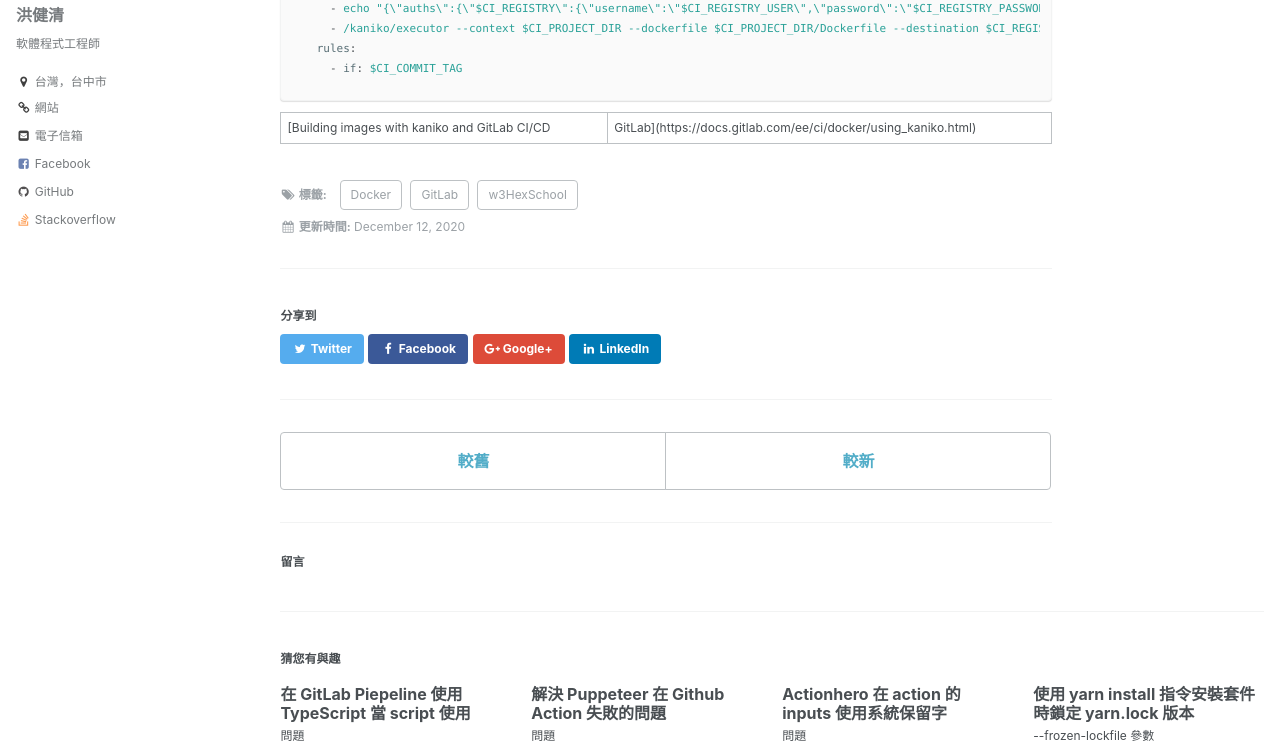
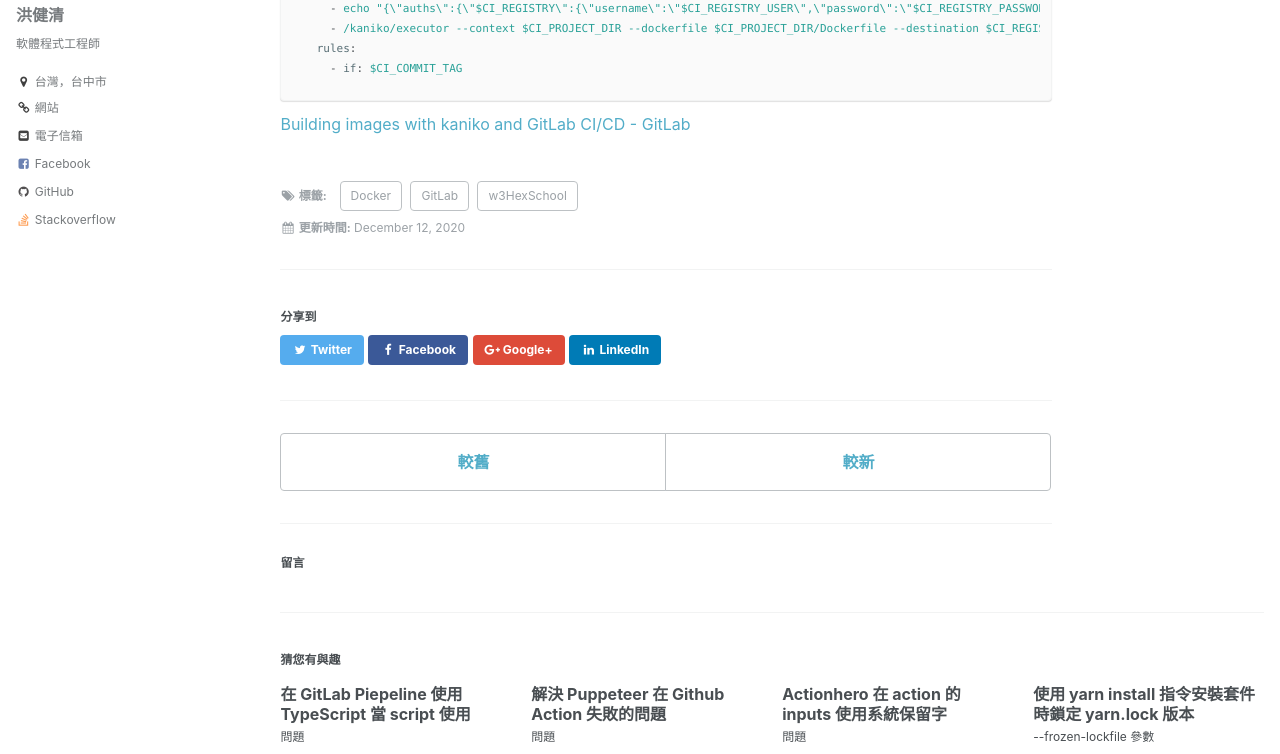
Before and after one commit to allyusd/twblog-source, a Jekyll site: the page built from _posts/2020-12-12-build-docker-image-without-docker-in-docker-on-gitlab.md, in a window 1280 px wide and 900 px high, scrolled down 905 px, cut to the strip 146-900 px from the top of the window. Built offline with Jekyll 4.4.1, drawn with Linux system fonts in a browser that asks for light colours; comment, search, counter and statistics services are not loaded.

Commit message:
fix markdown link

````diff
--- a/_posts/2020-12-12-build-docker-image-without-docker-in-docker-on-gitlab.md
+++ b/_posts/2020-12-12-build-docker-image-without-docker-in-docker-on-gitlab.md
@@ -41,4 +41,4 @@ build:
     - if: $CI_COMMIT_TAG
 ```
 
-[Building images with kaniko and GitLab CI/CD | GitLab](https://docs.gitlab.com/ee/ci/docker/using_kaniko.html)
+[Building images with kaniko and GitLab CI/CD - GitLab](https://docs.gitlab.com/ee/ci/docker/using_kaniko.html)
````
Also changed, not shown: _posts/2020-06-14-yarn-install-lock-version-by-yarn.lock.md (+2 -2 lines).
